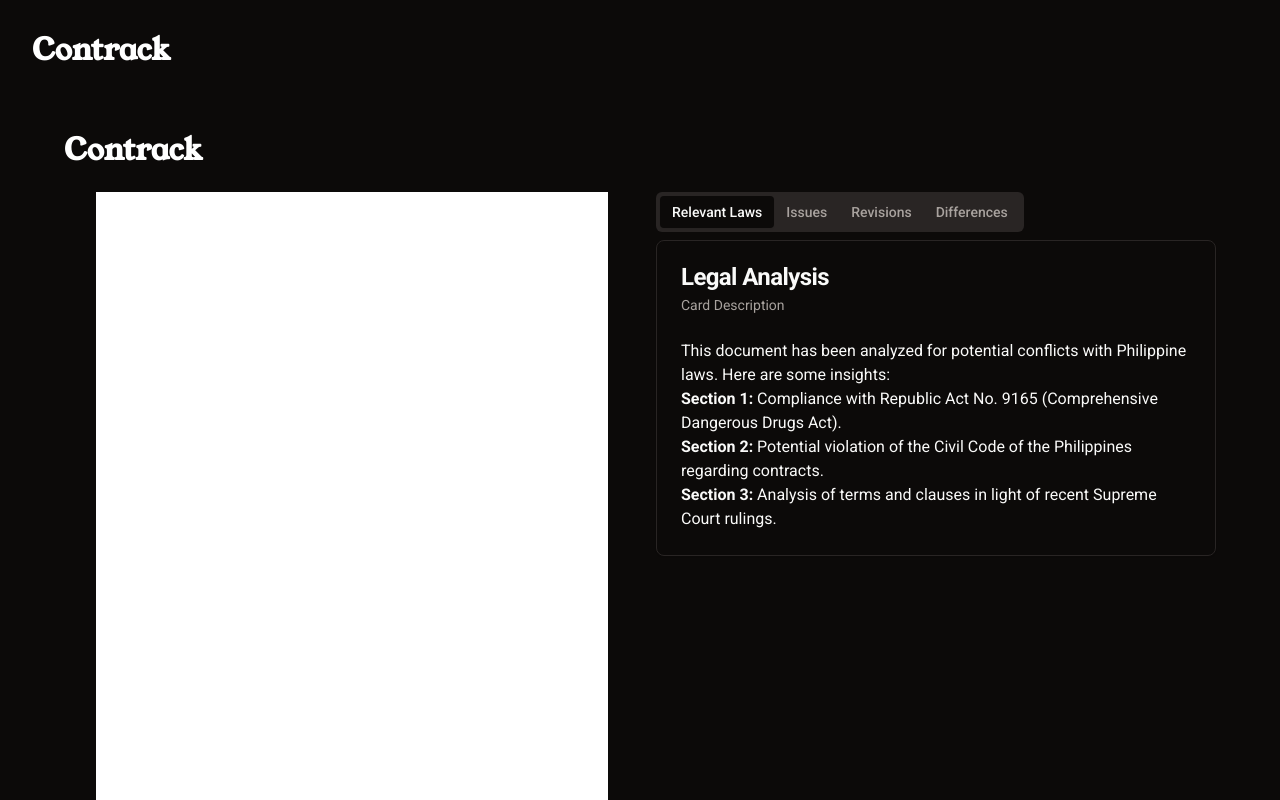
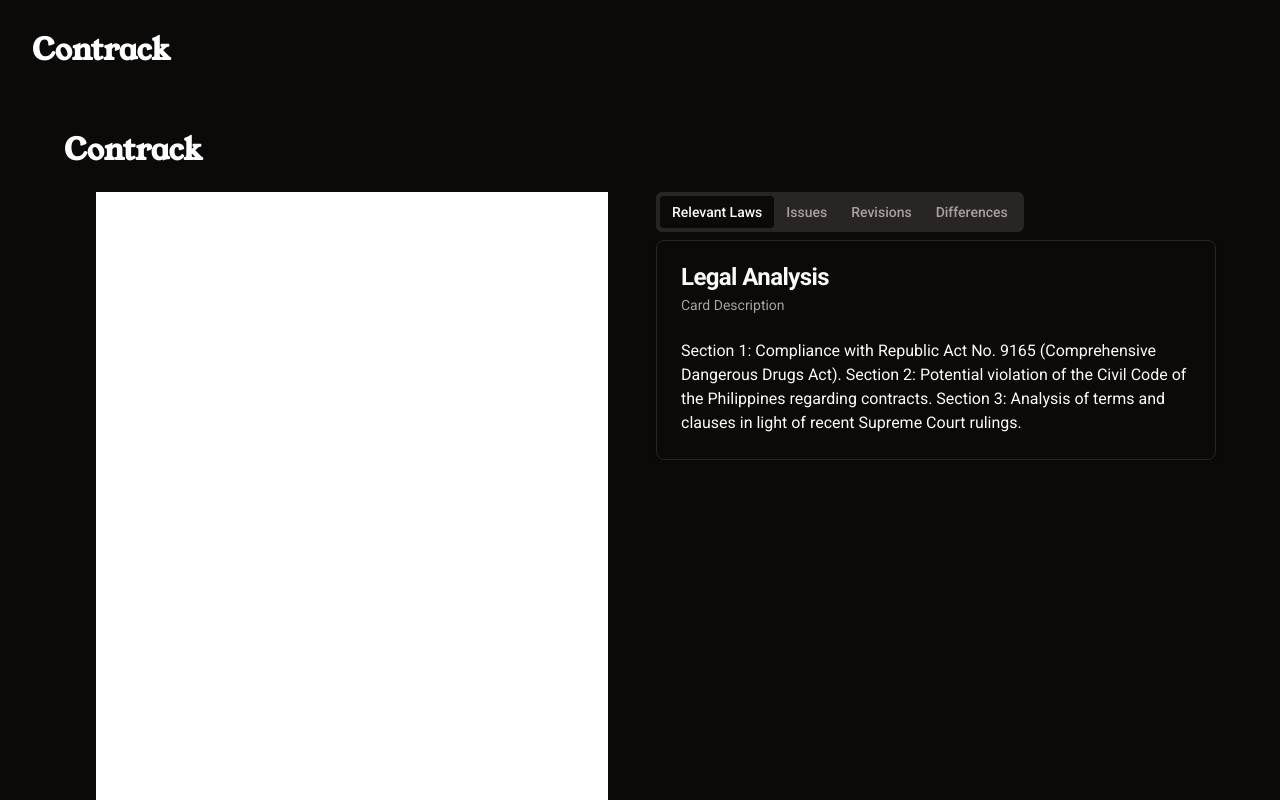
Before and after one commit to aritako/contrack, a Next.js app: page /analysis in a window 1280 px wide. Shown: the top 800 px of the page. Built offline with nearby package versions, Linux system fonts and the light colour scheme.

Commit message:
change example text

```diff
--- a/app/analysis/page.tsx
+++ b/app/analysis/page.tsx
@@ -13,21 +13,15 @@ import { differences } from "@/lib/utils"
 export default function AnalysisPage() {
 
     const analysisContent = `
-    <p>This document has been analyzed for potential conflicts with Philippine laws. Here are some insights:</p>
-    <ul>
-      <li><strong>Section 1:</strong> Compliance with Republic Act No. 9165 (Comprehensive Dangerous Drugs Act).</li>
-      <li><strong>Section 2:</strong> Potential violation of the Civil Code of the Philippines regarding contracts.</li>
-      <li><strong>Section 3:</strong> Analysis of terms and clauses in light of recent Supreme Court rulings.</li>
-    </ul>
+      Section 1: Compliance with Republic Act No. 9165 (Comprehensive Dangerous Drugs Act).
+      Section 2: Potential violation of the Civil Code of the Philippines regarding contracts.
+      Section 3: Analysis of terms and clauses in light of recent Supreme Court rulings.
     `;
 
     const ocrContent = `
-    <p>This document has been analyzed for potential conflicts with philippine law. Here are some insights:</p>
-    <ul>
-      <li><strong>Section 1:</strong> Compliance with Republic Act No. 8123 (Comprehensive Drugs Act).</li>
-      <li><strong>Section 2:</strong> Potential violation of the Caval Code of the Philippines regarding contracts.</li>
-      <li><strong>Section 3:</strong> Analysis of terms in light of recent Supreme Court rulings.</li>
-    </ul>
+      Section 1: Compliance with republic Act No. 1234 (Comprehensive Drugs Act).
+      Section 2: Potential violation of the Caval Code of the philippines regarding contracts.
+      Section 6: Analysis of terms and clauses in light of recent Supreme Court rulings and cases.
     `;
 
     const diffContent = differences(analysisContent, ocrContent);
```
